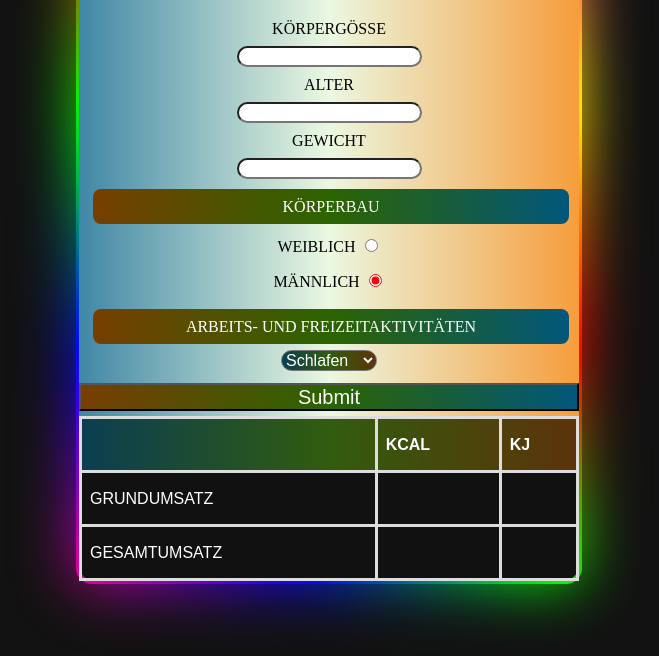
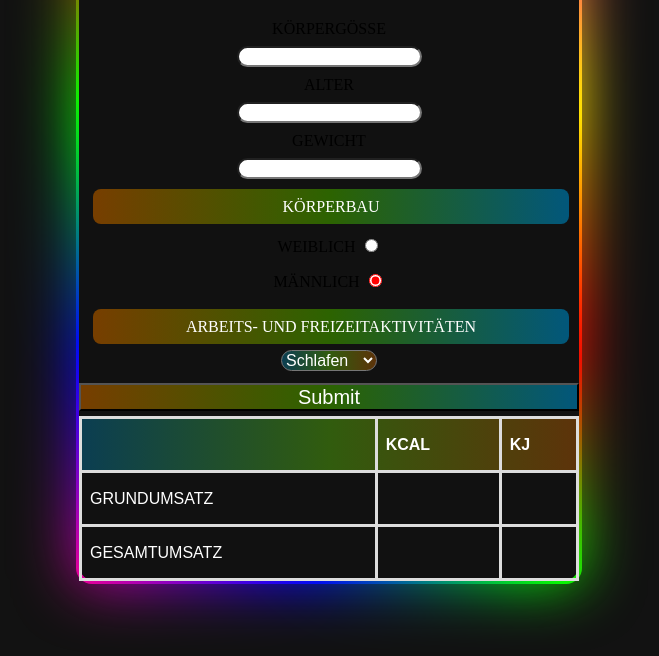
Before and after one commit to NamlidN/Kal-Rechner, a plain HTML site: page index.html in a window 1280 px wide. Shown: the part 160-816 px from the top of the page, without its empty margins (311-970 px from the left). Drawn offline with Linux system fonts and the light colour scheme.

Commit message:
Update style.css

```diff
--- a/assets/css/style.css
+++ b/assets/css/style.css
@@ -13,7 +13,7 @@ h1 {
 
 form {
     border-radius: 1rem 1rem 0 0;
-    background: linear-gradient(0.25turn, #3f87a6, #ebf8e1, #f69d3c);
+
     padding-bottom: 0;
 }
 
```
